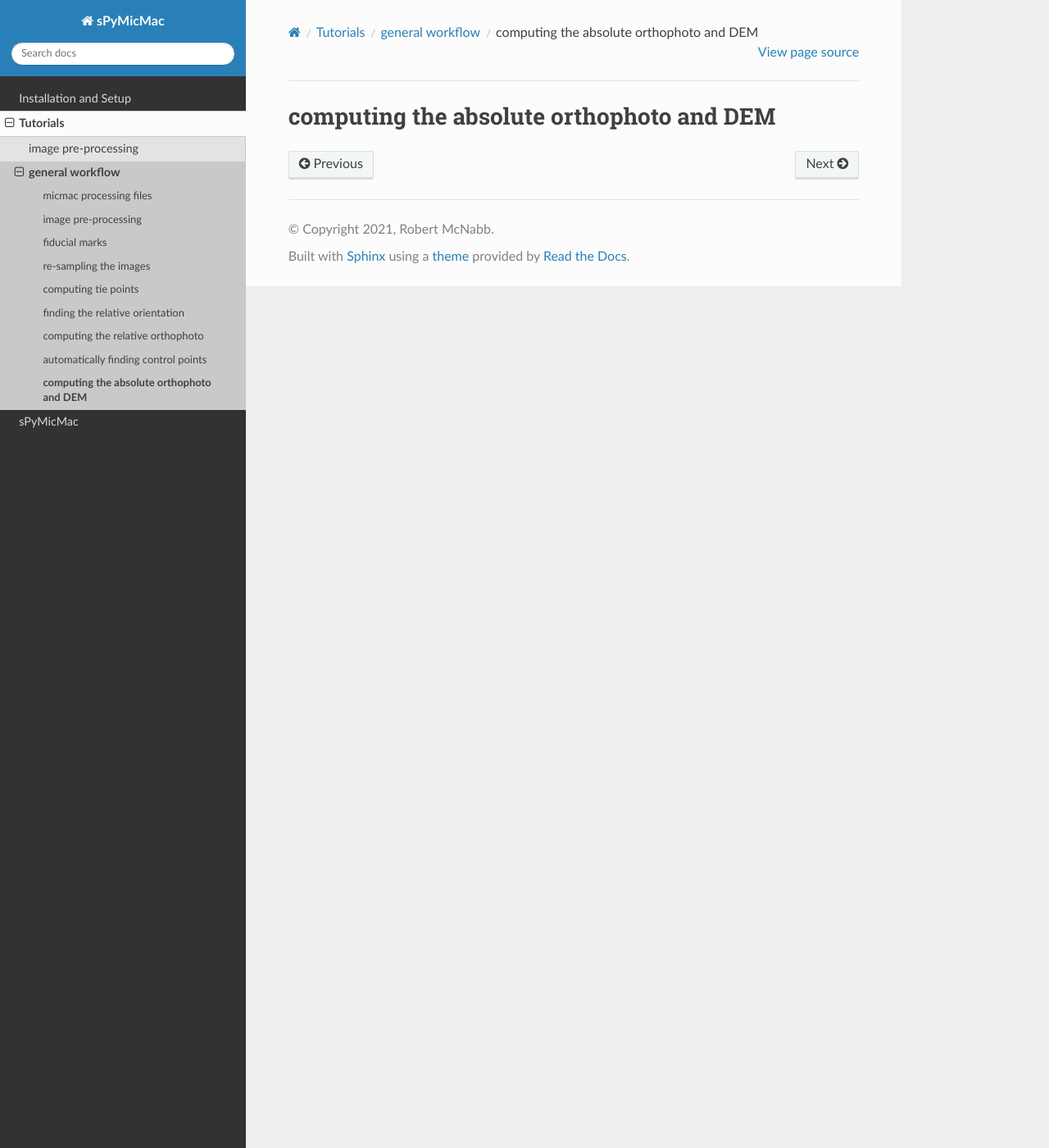
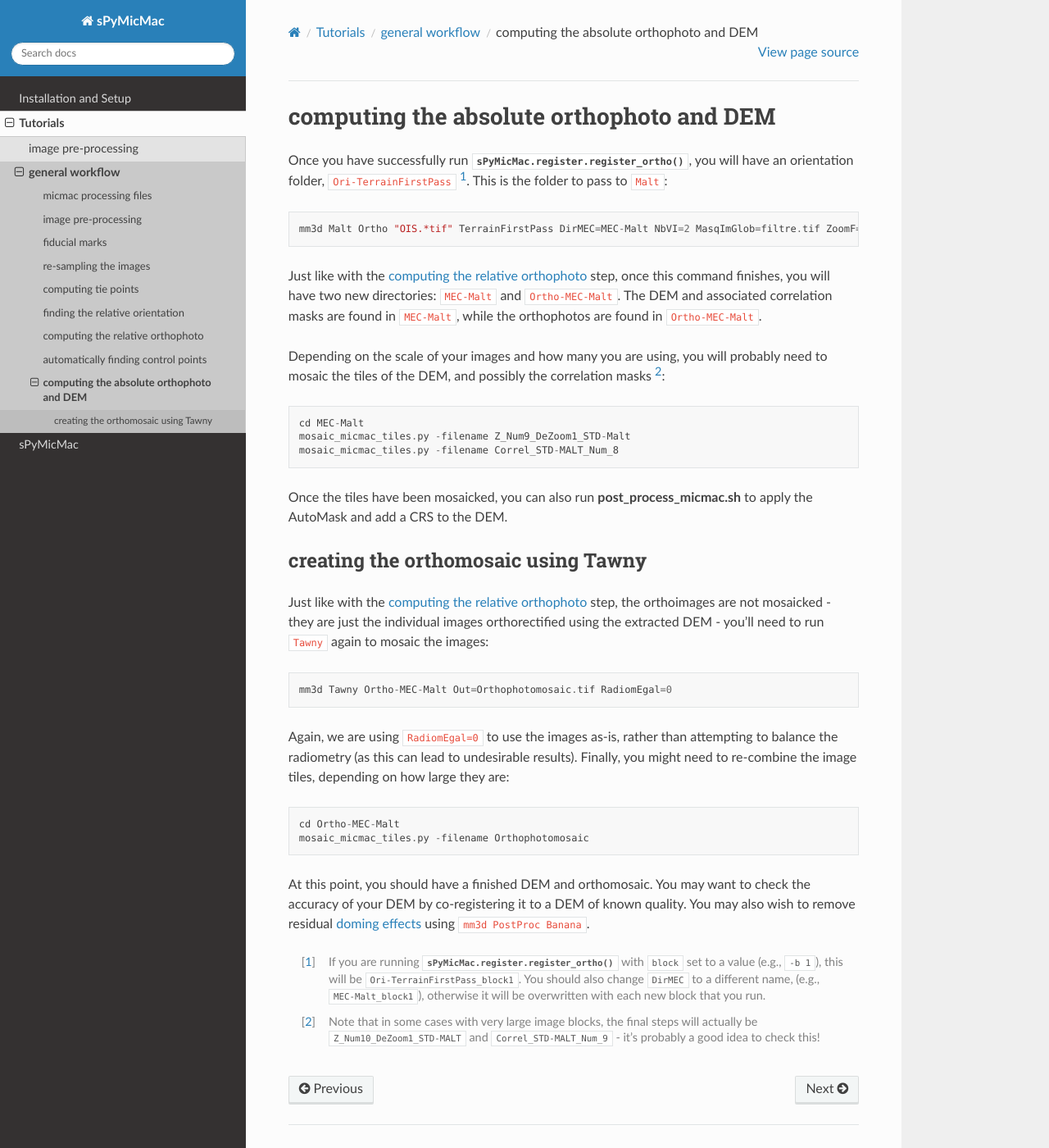
Before and after one commit to iamdonovan/spymicmac, a Sphinx documentation site: the page built from doc/tutorials/micmac_processing/malt.rst, in a window 1280 px wide and 1400 px high. Shown: the whole window at 82% size. Built offline with Sphinx 7.4.7 and the Read the Docs theme 2.0.0, drawn with Linux system fonts in a browser that asks for light colours.

Commit message:
update fiducials text, add instructions for computing absolute DEM and orthophoto

```diff
--- a/doc/tutorials/micmac_processing/malt.rst
+++ b/doc/tutorials/micmac_processing/malt.rst
@@ -1,2 +1,51 @@
 computing the absolute orthophoto and DEM
 =========================================
+
+Once you have successfully run :py:meth:`sPyMicMac.register.register_ortho`, you will have an orientation folder,
+``Ori-TerrainFirstPass`` [#]_. This is the folder to pass to ``Malt``:
+::
+
+    mm3d Malt Ortho "OIS.*tif" TerrainFirstPass DirMEC=MEC-Malt NbVI=2 MasqImGlob=filtre.tif ZoomF=1 DefCor=0 CostTrans=1 EZA=1
+
+Just like with the :doc:`relative` step, once this command finishes, you will have two new directories: ``MEC-Malt``
+and ``Ortho-MEC-Malt``. The DEM and associated correlation masks are found in ``MEC-Malt``, while the
+orthophotos are found in ``Ortho-MEC-Malt``.
+
+Depending on the scale of your images and how many you are using, you will probably need to mosaic the tiles
+of the DEM, and possibly the correlation masks [#]_:
+::
+
+    cd MEC-Malt
+    mosaic_micmac_tiles.py -filename Z_Num9_DeZoom1_STD-Malt
+    mosaic_micmac_tiles.py -filename Correl_STD-MALT_Num_8
+
+Once the tiles have been mosaicked, you can also run **post_process_micmac.sh** to apply the AutoMask and add a CRS
+to the DEM.
+
+creating the orthomosaic using Tawny
+------------------------------------
+Just like with the :doc:`relative` step, the orthoimages are not mosaicked - they are just the individual images
+orthorectified using the extracted DEM - you'll need to run ``Tawny`` again to mosaic the images:
+::
+
+    mm3d Tawny Ortho-MEC-Malt Out=Orthophotomosaic.tif RadiomEgal=0
+
+Again, we are using ``RadiomEgal=0`` to use the images as-is, rather than attempting to balance the radiometry (as this
+can lead to undesirable results). Finally, you might need to re-combine the image tiles, depending on how large they
+are:
+::
+
+    cd Ortho-MEC-Malt
+    mosaic_micmac_tiles.py -filename Orthophotomosaic
+
+At this point, you should have a finished DEM and orthomosaic. You may want to check the accuracy of your DEM by
+co-registering it to a DEM of known quality. You may also wish to remove residual
+`doming effects <https://doi.org/10.5194/isprs-annals-V-3-2020-375-2020>`_ using ``mm3d PostProc Banana``.
+
+
+.. [#] If you are running :py:meth:`sPyMicMac.register.register_ortho` with ``block`` set to a value (e.g., ``-b 1``), this
+    will be ``Ori-TerrainFirstPass_block1``. You should also change ``DirMEC`` to a different name, (e.g., ``MEC-Malt_block1``),
+    otherwise it will be overwritten with each new block that you run.
+
+.. [#] Note that in some cases with very large image blocks, the final steps will actually be ``Z_Num10_DeZoom1_STD-MALT``
+    and ``Correl_STD-MALT_Num_9`` - it's probably a good idea to check this!
```
Also changed, not shown: doc/tutorials/micmac_processing/fiducials.rst (+6 -3 lines).
